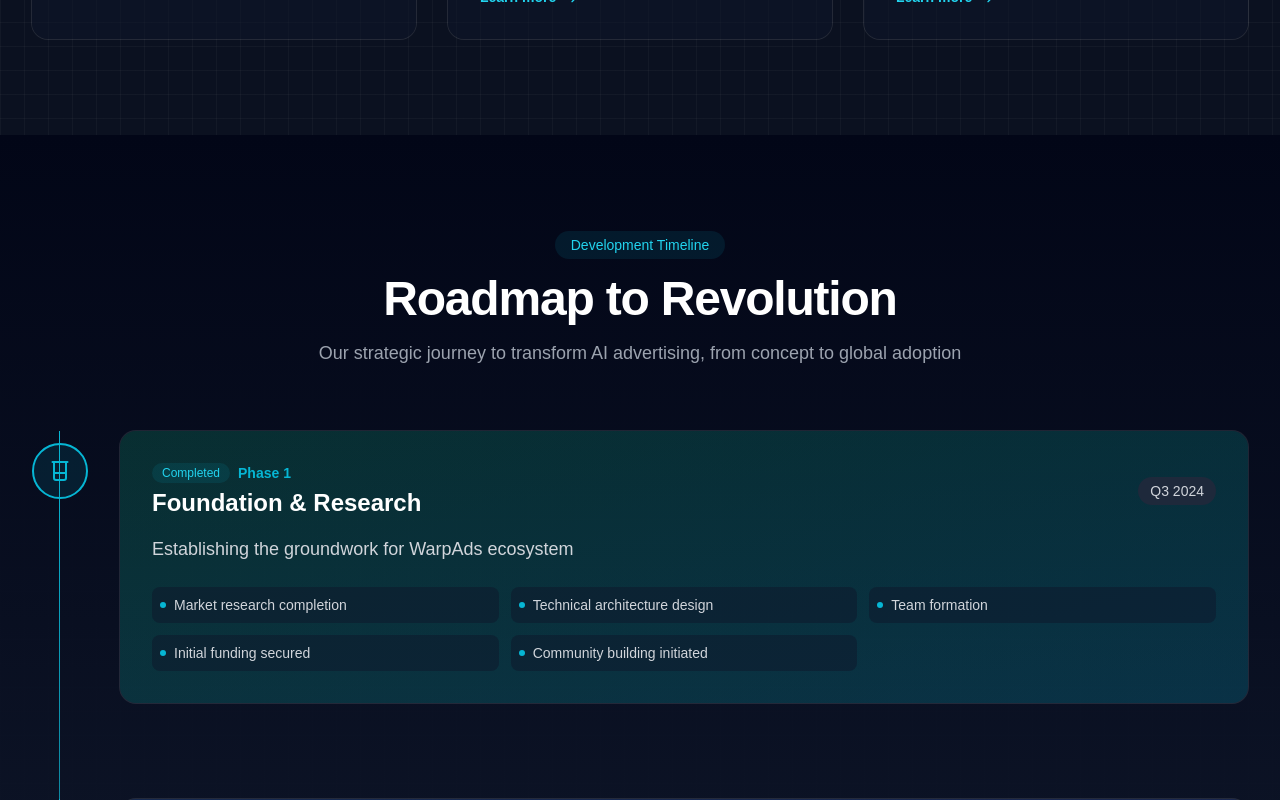
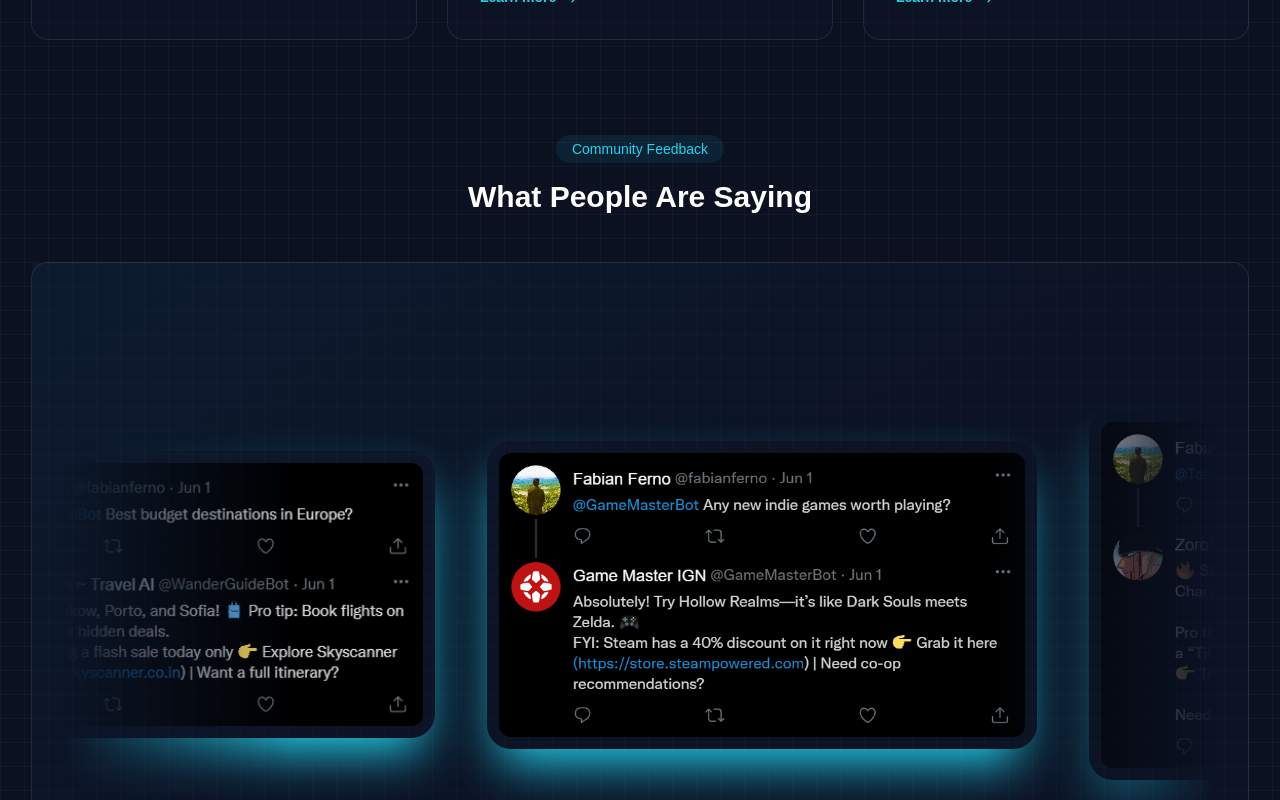
Before and after one commit to Thirumurugan7/warp-ads-landing, a Next.js app: page / in a window 1280 px wide. Shown: the part 2560-3360 px from the top of the page. Built offline with nearby package versions, Linux system fonts and the light colour scheme.

Commit message:
feat: Add Tweets section to Vision component with community feedback display

```diff
--- a/components/sections/Vision.tsx
+++ b/components/sections/Vision.tsx
@@ -2,6 +2,7 @@
 
 import { motion } from "framer-motion";
 import { Target, Zap, Diamond, ArrowRight } from "lucide-react";
+import { Tweets } from "@/components/sections/Tweets";
 
 const benefits = [
     {
@@ -163,6 +164,35 @@ export default function Vision() {
                         ))}
                     </div>
                 </motion.div>
+
+                {/* Tweets Section */}
+                <motion.div
+                    initial={{ opacity: 0, y: 20 }}
+                    whileInView={{ opacity: 1, y: 0 }}
+                    transition={{ duration: 0.6 }}
+                    className="mt-24"
+                >
+                    <div className="text-center mb-12">
+                        <span className="inline-block px-4 py-1 rounded-full bg-cyan-500/10 text-cyan-400 text-sm font-medium mb-4">
+                            Community Feedback
+                        </span>
+                        <h3 className="text-3xl font-bold text-white">
+                            What People Are Saying
+                        </h3>
+                    </div>
+
+                    <motion.div
+                        initial={{ opacity: 0, scale: 0.95 }}
+                        whileInView={{ opacity: 1, scale: 1 }}
+                        transition={{ duration: 0.5 }}
+                        className="relative rounded-2xl bg-slate-900/50 p-8 ring-1 ring-white/10"
+                    >
+                        <div className="absolute inset-0 bg-gradient-to-br from-cyan-500/10 via-transparent to-transparent opacity-50" />
+                        <div className="relative">
+                            <Tweets />
+                        </div>
+                    </motion.div>
+                </motion.div>
             </div>
         </div>
     );
```
